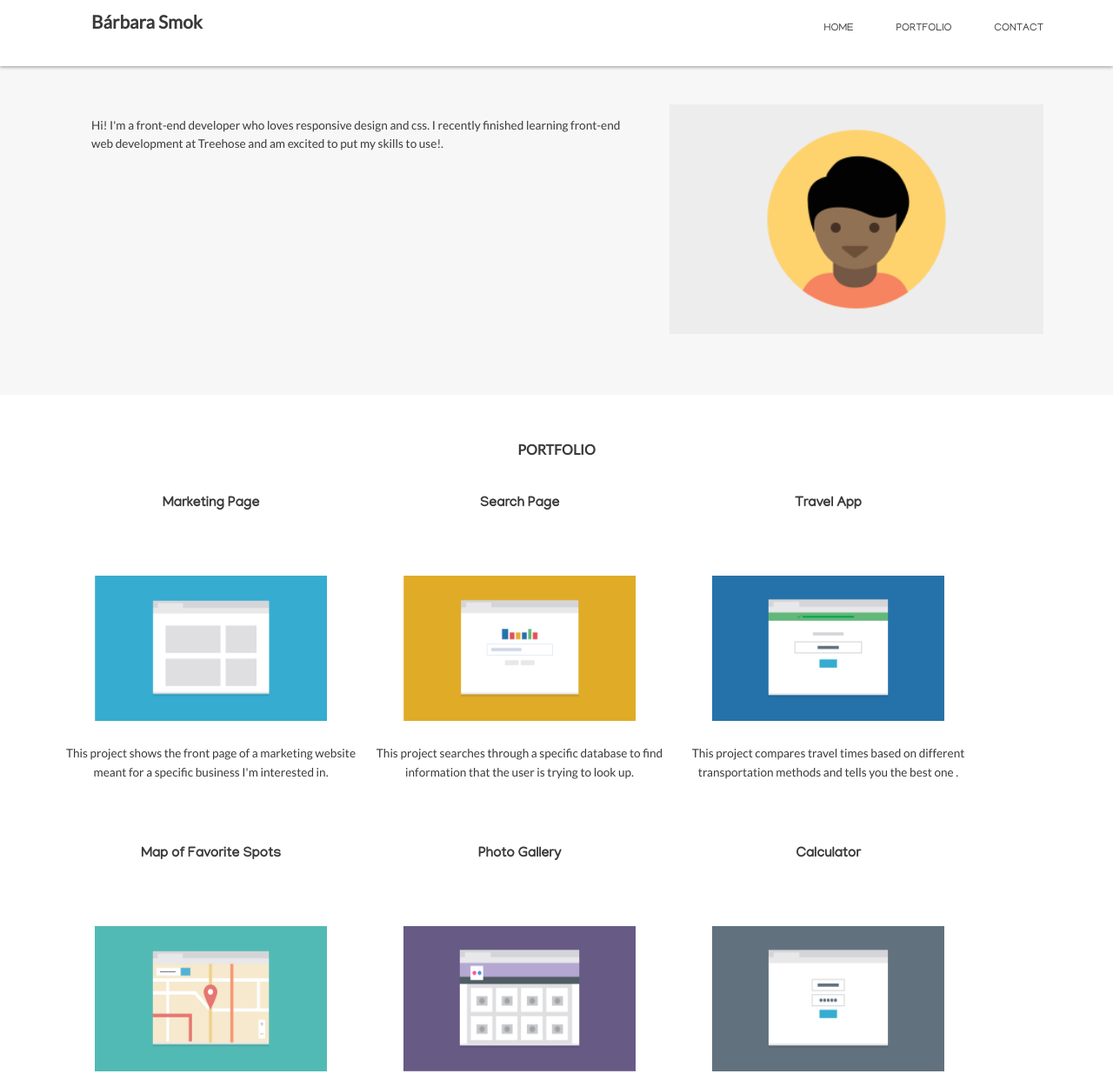
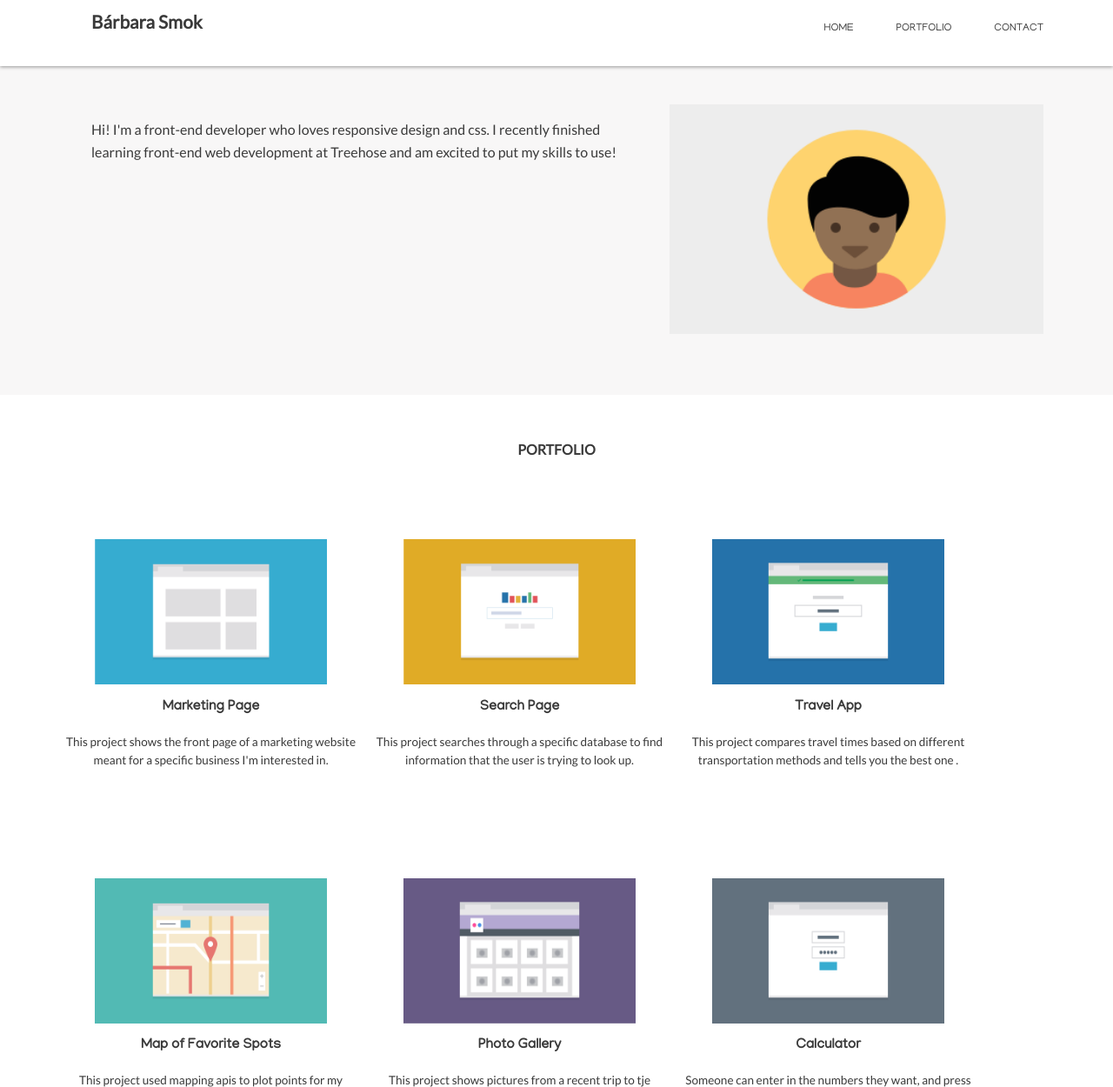
Before and after one commit to barbarasmok/Techdegree-Project-2, a plain HTML site: page index.html in a window 1280 px wide. Shown: the top 1250 px of the page at 87% size. Drawn offline with Linux system fonts and the light colour scheme.

Commit message:
change the intro p style

```diff
--- a/css/style.css
+++ b/css/style.css
@@ -48,7 +48,11 @@ a {
 }
 
 
-
+.intro {
+    font-family: 'Lato', sans-serif;
+    color: #3a3a3a;
+    font-size: 1em;
+}
 
 /* =================================
   Base Layout Styles
--- a/index.html
+++ b/index.html
@@ -23,7 +23,7 @@
 
         <div class="banner clearfix">
                 <img class="profile" src="images/responsive-layout-profile.png" alt="profile">
-                <p class="intro">Hi! I'm a front-end developer who loves responsive design and css. I recently finished learning front-end web development at Treehose and am excited to put my skills to use!.</p>
+                <p class="intro">Hi! I'm a front-end developer who loves responsive design and css. I recently finished learning front-end web development at Treehose and am excited to put my skills to use!</p>
         </div> <!--/.banner-->
 
 
@@ -31,38 +31,39 @@
                 <h2>Portfolio</h2>
                 <div class="container clearfix">
                         <div class="items">
+                                <img class ="items-image" src="images/portfolio-1.png" alt="marketing">
                                 <h3>Marketing Page</h3>
-                                <img class ="items-image" src="images/portfolio-1.png" alt="marketing">
                                 <p>This project shows the front page of a marketing website meant for a specific business I'm interested in.</p>
                         </div>
 
                         <div class="items">
+
+                                <img class ="items-image" src="images/portfolio-2.png" alt="search">
                                 <h3>Search Page</h3>
-                                <img class ="items-image" src="images/portfolio-2.png" alt="search">
                                 <p>This project searches through a specific database to find information that the user is trying to look up.</p>
                         </div>
 
                         <div class="items">
+                                <img class ="items-image" src="images/portfolio-3.png" alt="app">
                                 <h3>Travel App</h3>
-                                <img class ="items-image" src="images/portfolio-3.png" alt="app">
                                 <p>This project compares travel times based on different transportation methods and tells you the best one .</p>
                         </div>
 
                         <div class="items">
+                                <img class ="items-image" src="images/portfolio-4.png" alt="map">
                                 <h3>Map of Favorite Spots</h3>
-                                <img class ="items-image" src="images/portfolio-4.png" alt="map">
                                 <p>This project used mapping apis to plot points for my favorite spots in the city for a do-it-yourself walking tour.</p>
                         </div>
 
                         <div class="items">
+                                <img class ="items-image" src="images/portfolio-5.png" alt="gallery">
                                 <h3>Photo Gallery</h3>
-                                <img class ="items-image" src="images/portfolio-5.png" alt="gallery">
                                 <p>This project shows pictures from a recent trip to tje viewer and allows them to easily navigate through photos.</p>
                         </div>
 
                         <div class="items">
+                                <img class ="items-image" src="images/portfolio-6.png" alt="calculator">
                                 <h3>Calculator</h3>
-                                <img class ="items-image" src="images/portfolio-6.png" alt="calculator">
                                 <p>Someone can enter in the numbers they want, and press the big blue button and get the result.</p>
                         </div>
 
```
